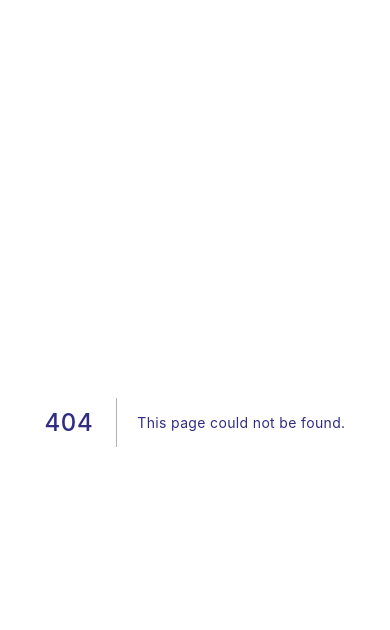
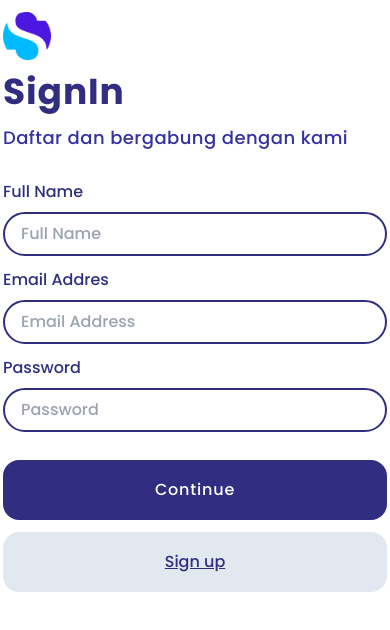
Before and after one commit to razorteam78/storegg, a Next.js app in the folder storegg/: page /signin in a window 390 px wide. Before the commit this address had no page. Shown: the top 630 px of the page. Built offline with nearby package versions, Linux system fonts and the light colour scheme.

Commit message:
Creating Sign In Page and make it responsive

```diff
--- /dev/null
+++ b/storegg/pages/signin.js
@@ -0,0 +1,39 @@
+import React from 'react'
+
+import Image from 'next/image'
+import Input from '../components/Input'
+
+const signin = () => {
+  return (
+    <div className='grid items-center w-screen h-screen grid-cols-2'>
+
+      <div className='space-y-3 w-96 m-auto mt-3 col-span-2 md:col-span-1'>
+        <div className='w-12 h-12 relative'>
+          <Image layout='fill' objectFit='cover'src={'/assets/logo.png'}/>
+        </div>
+
+        <h2>SignIn</h2>
+        <p className='text-lg tracking-wide text-indigo-800'>Daftar dan bergabung dengan kami</p>
+        <div className='space-y-3 py-4'>
+          <Input label={"Full Name"} placeholder={"Full Name"} type="text"/>
+          <Input label={"Email Addres"} placeholder={"Email Address"} type="text"/>
+          <Input label={"Password"} placeholder={"Password"} type={"password"}/>
+        </div>
+
+        <a className='btn color-block'>Continue</a>
+        <a className='btn color-no-outline bg-slate-200'>Sign up</a>
+      </div>
+
+      <div className='bg-indigo-900 space-y-4 w-full px-32 h-full hidden md:flex flex-col items-center justify-center text-center'>
+        <div className='w-full h-64 relative'>
+          <Image src={"/assets/story-cover.png"} layout={'fill'} objectFit={'contain'} />
+        </div>
+
+        <h2 className='text-white'>Win the Battle <br/> Be the Champion.</h2>
+        <p className='text-white font-light tracking-wide'>Kami menyediakan jutaan cara untuk membantu players menjadi pemenang sejati</p>
+      </div>
+    </div>
+  )
+}
+
+export default signin
--- a/storegg/pages/signup.js
+++ b/storegg/pages/signup.js
@@ -20,7 +20,7 @@ const signup = () => {
         </div>
 
         <a className='btn color-block'>Continue</a>
-        <a className='btn color-outline'>Continue</a>
+        <a className='btn color-no-outline bg-slate-200'>Sign in</a>
       </div>
     </div>
   )
--- a/storegg/styles/globals.css
+++ b/storegg/styles/globals.css
@@ -95,6 +95,6 @@
   }
 
   .input-text {
-    @apply outline-none border-2 border-indigo-900 rounded-full p-3 px-5
+    @apply outline-none border-2 border-indigo-900 rounded-full p-2 px-4
   }
 }
```
